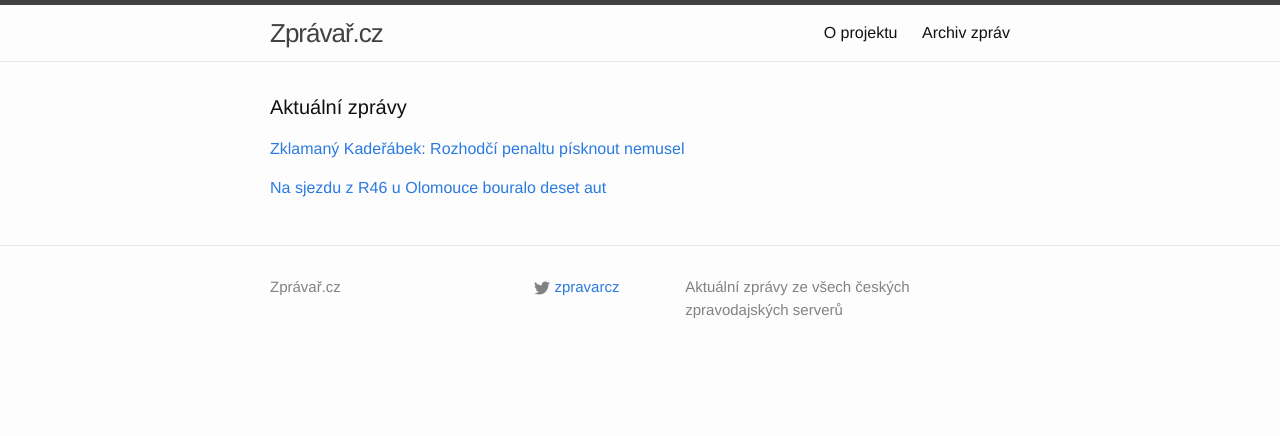
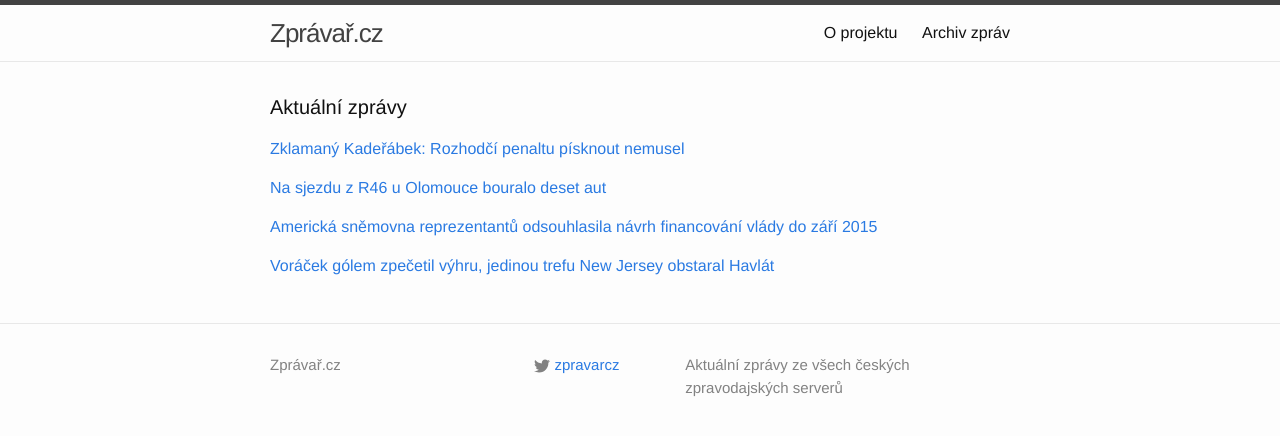
Before and after one commit to adliska/zpravar, a Jekyll site: the page built from index.html, in a window 1280 px wide. Shown: the top 436 px of the page. Built offline with Jekyll 4.4.1, drawn with Linux system fonts in a browser that asks for light colours.

Commit message:
zpravar news update

```diff
--- a/index.html
+++ b/index.html
@@ -25,4 +24,19 @@ layout: default
 <li><a href=http://zpravy.aktualne.cz/regiony/olomoucky/silnici-r46-u-olomouce-uzavrela-nehoda-deseti-aut/r~bd4eba0881c411e490f70025900fea04/>Silnici R46 u Olomouce uzavřela nehoda deseti aut - zpravy.aktualne.cz</a></li>
 <li><a href=http://www.ceskenoviny.cz/zpravy/zpravy/silnici-r46-u-olomouce-zablokovala-hromadna-nehoda-deseti-aut/1157957>Silnici R46 u Olomouce zablokovala hromadná nehoda deseti aut - www.ceskenoviny.cz</a></li>
 </ul>
+</div><p><a href="javascript:;" onclick="toggle_visibility('zpravy2')">Americká sněmovna reprezentantů odsouhlasila návrh financování vlády do září 2015</a></p>
+<div id="zpravy2" style="display:none">
+<ul>
+<li><a href=http://zahranicni.ihned.cz/amerika-usa/c1-63249170-americka-snemovna-reprezentantu-odsouhlasila-navrh-financovani-vlady-do-zari-2015>Americká sněmovna reprezentantů odsouhlasila návrh financování vlády do září 2015 - zahranicni.ihned.cz</a></li>
+<li><a href=http://zahranicni.ihned.cz/amerika-usa/c1-63249170-americka-snemovna-reprezentantu-odsouhlasila-navrh-financovani-vladnich-uradu>Americká sněmovna reprezentantů odsouhlasila návrh financování vládních úřadů - zahranicni.ihned.cz</a></li>
+<li><a href=http://zpravy.aktualne.cz/zahranici/dalsi-shutdown-nehrozi-snemovna-schvalila-financovani-vlady/r~9e8343c681c111e49bec0025900fea04/>Další shutdown nehrozí. Sněmovna schválila financování vlády - zpravy.aktualne.cz</a></li>
+<li><a href=http://www.ceskenoviny.cz/zpravy/zpravy/americka-snemovna-schvalila-financovani-vlady-do-zari-2015/1157933>Americká sněmovna schválila financování vlády do září 2015 - www.ceskenoviny.cz</a></li>
+</ul>
+</div><p><a href="javascript:;" onclick="toggle_visibility('zpravy3')">Voráček gólem zpečetil výhru, jedinou trefu New Jersey obstaral Havlát</a></p>
+<div id="zpravy3" style="display:none">
+<ul>
+<li><a href=http://hokej.idnes.cz/voracek-golem-zpecetil-vyhru-djo-/nhl.aspx?c=A141212_071235_nhl_Mkr>Voráček gólem zpečetil výhru, jedinou trefu New Jersey obstaral Havlát - hokej.idnes.cz</a></li>
+<li><a href=http://sport.aktualne.cz/jagr-nestacil-na-voracka-ten-pecetil-jasnou-vyhru-flyers/r~406a169481c011e4b0c4002590604f2e/>Jágr nestačil na Voráčka, ten pečetil jasnou výhru Flyers - sport.aktualne.cz</a></li>
+<li><a href=http://www.sportovninoviny.cz/zpravy/voracek-pomohl-philadelphii-golem-k-vyhre-nad-new-jersey/1157955>Voráček pomohl Philadelphii gólem k výhře nad New Jersey - www.sportovninoviny.cz</a></li>
+</ul>
 </div></div>
```
Also changed, not shown: other parts of index.html (+0 -1 lines).
